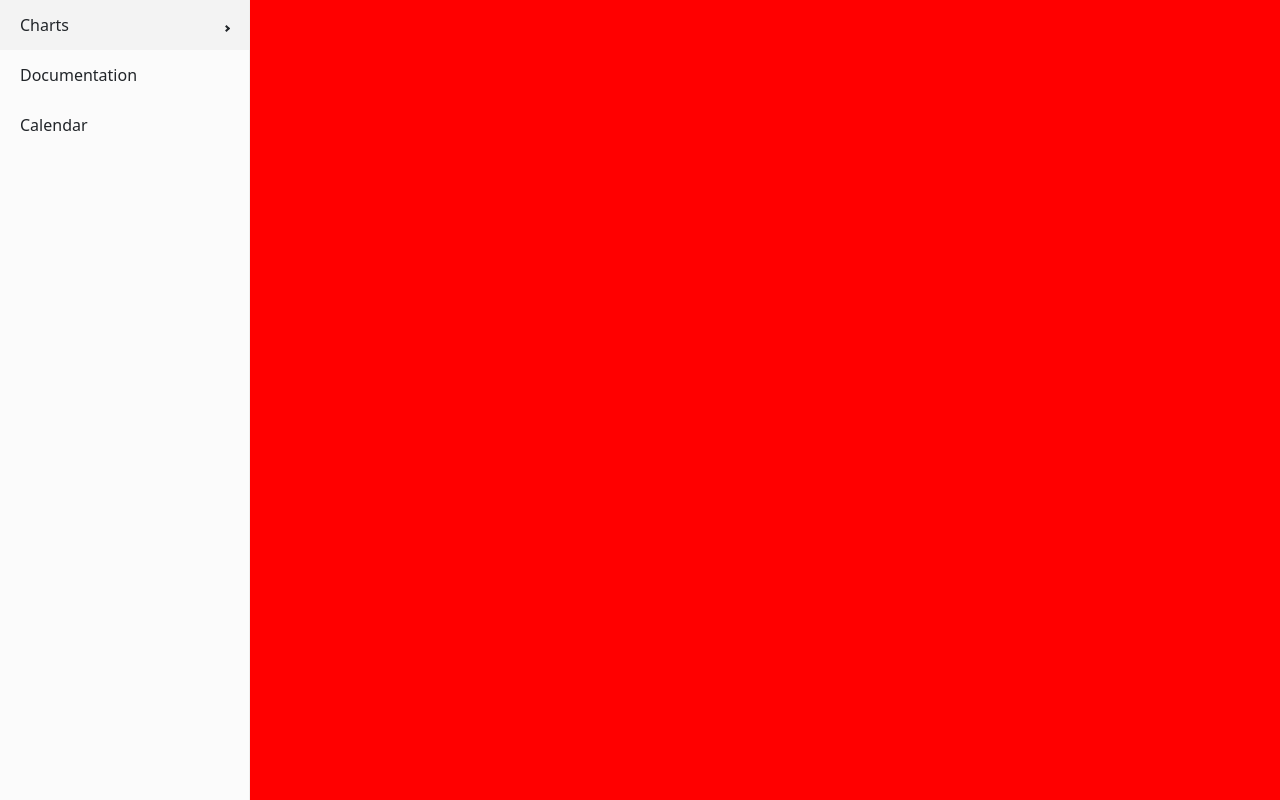
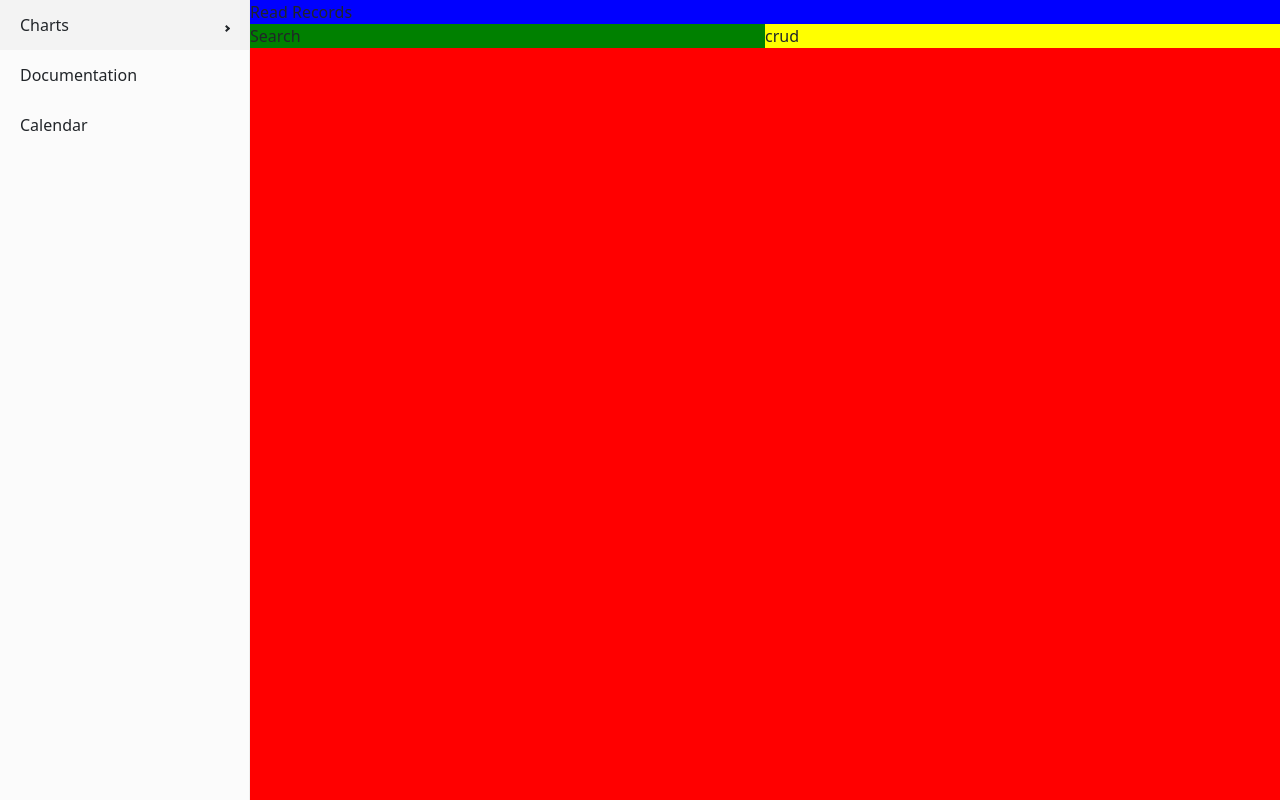
Before and after one commit to perthdm/SaveM, a React (Create React App) app: page / in a window 1280 px wide. Built offline with nearby package versions, Linux system fonts and the light colour scheme.

Commit message:
plug-crud

```diff
--- a/src/views/layouts/AuthLayout.js
+++ b/src/views/layouts/AuthLayout.js
@@ -2,6 +2,7 @@ import React from "react";
 import { Sidebar, Menu, MenuItem, SubMenu } from "react-pro-sidebar";
 import { Routes, Route } from "react-router-dom";
 import UIDashboard from "src/views/pages/UIDashboard";
+import UIManagement from "../pages/UIManagement";
 
 const AuthLayout = () => {
   const items = [
@@ -10,8 +11,8 @@ const AuthLayout = () => {
     {
       label: "sub menu",
       key: "submenu",
-      children: [{ label: "item 3", key: "submenu-item-1" }]
-    }
+      children: [{ label: "item 3", key: "submenu-item-1" }],
+    },
   ];
 
   return (
@@ -30,7 +31,7 @@ const AuthLayout = () => {
 
         <div style={{ backgroundColor: "red", width: "100%" }}>
           <Routes>
-            <Route path="/dashboard" element={<UIDashboard />} />
+            <Route path="/" element={<UIManagement />} />
           </Routes>
         </div>
       </div>
--- /dev/null
+++ b/src/views/pages/UIManagement.js
@@ -0,0 +1,26 @@
+import React from "react";
+import { Row, Col } from "antd";
+
+const UIManagement = () => {
+  return (
+    <Row>
+      <Col span={24}>
+        <Row>
+          <Col span={24} style={{backgroundColor:"blue"}}>
+            <div>Read Records</div>
+          </Col>
+          <Col span={12} style={{backgroundColor:"green"}}>
+            <div>Search</div>
+          </Col>
+          <Col span={12} style={{backgroundColor:"yellow"}}>
+            <div>crud</div>
+          </Col>
+          <Col span={12}>
+          </Col>
+        </Row>
+      </Col>
+    </Row>
+  );
+};
+
+export default UIManagement;
```
Also changed, not shown: 1 other file (tests, documents, lock files or other folders).
